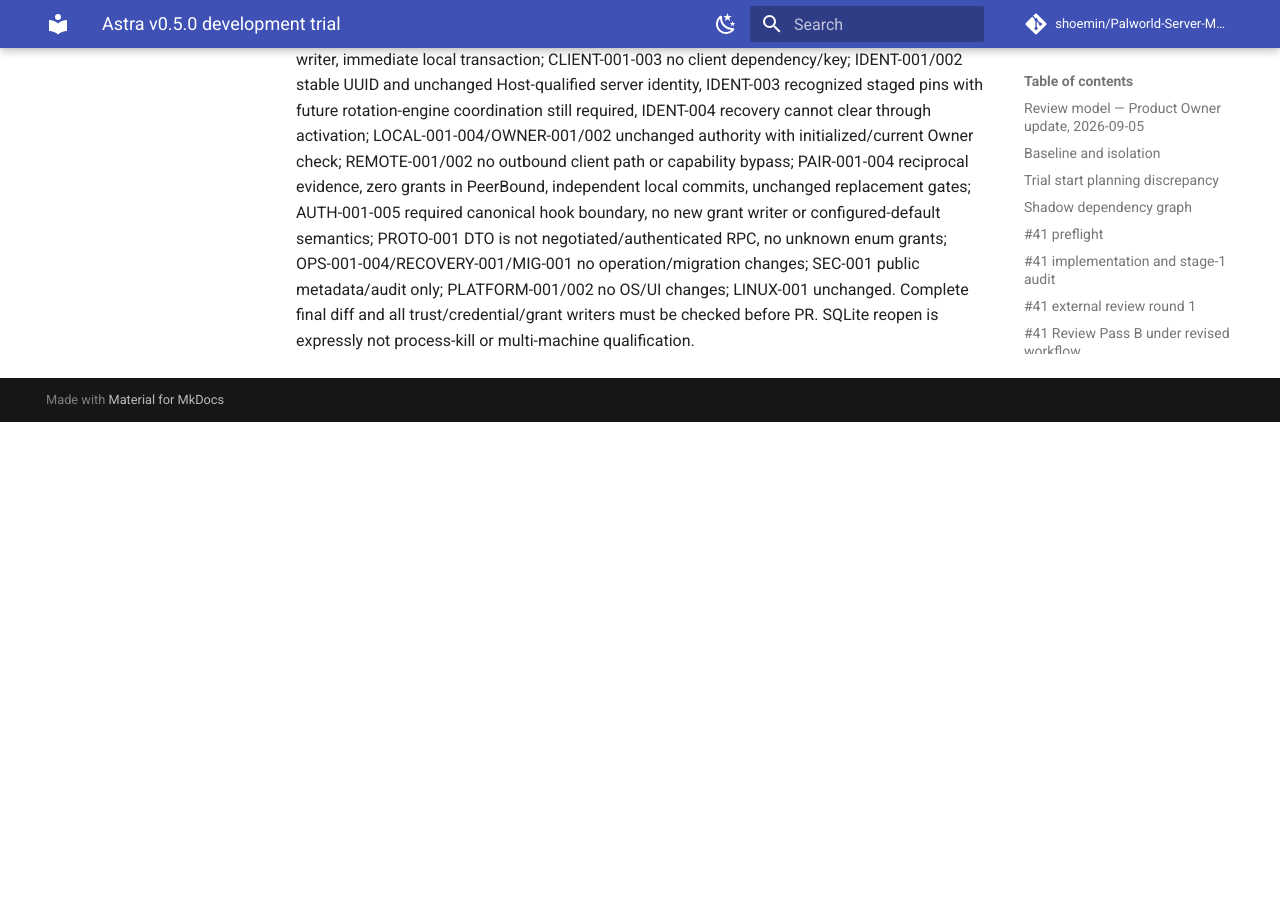
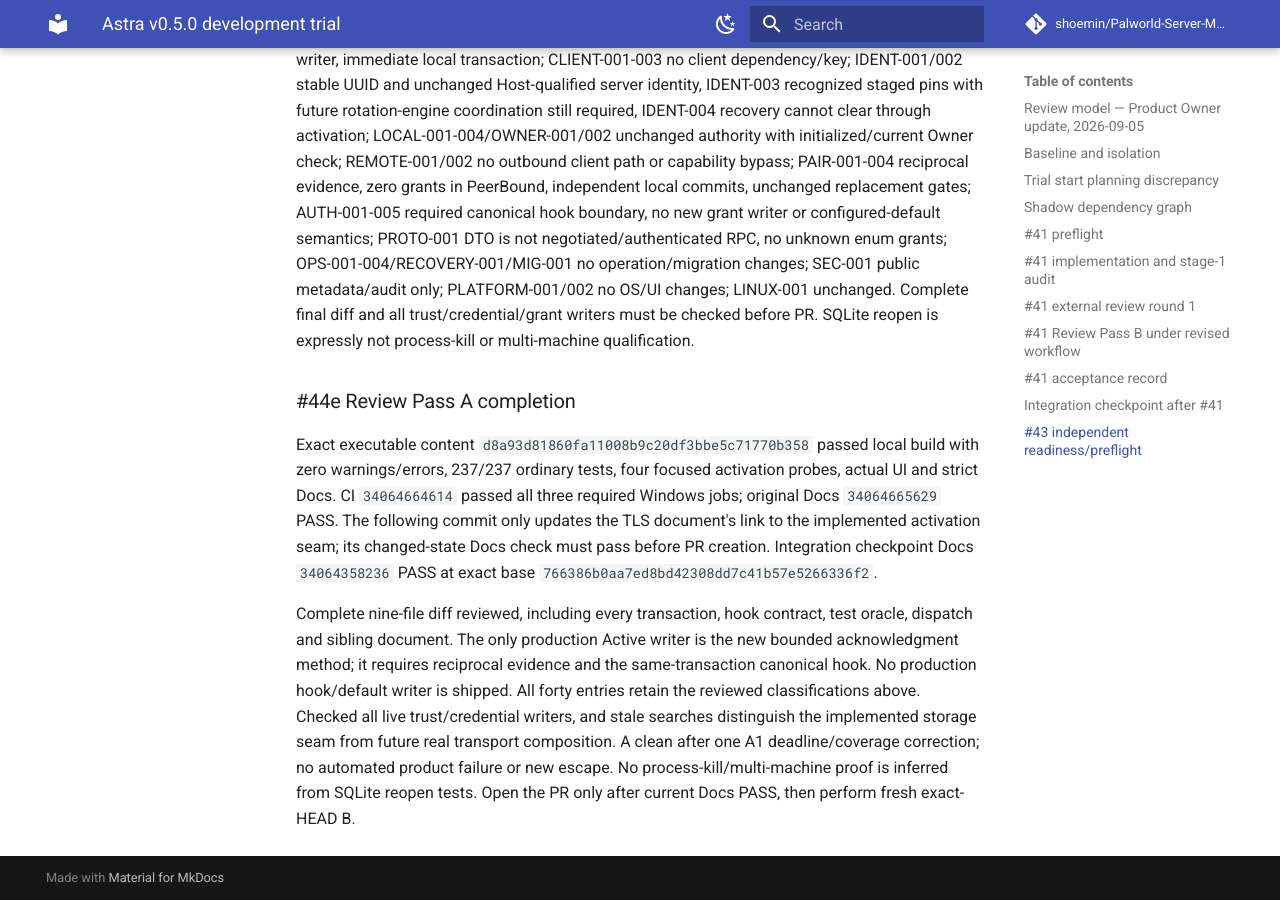
Before and after one commit to shoemin/Palworld-Server-Manager, an MkDocs documentation site: the page built from docs/experiments/astra-v0.5.0-trial.md, in a window 1280 px wide and 900 px high, scrolled down 151377 px. Built offline with MkDocs 1.6.1 and Material for MkDocs 9.7.7, drawn with Linux system fonts in a browser that asks for light colours; comment, search, counter and statistics services are not loaded; before the commit the page ends 151799 px from its top, so only the background shows below that; part of the change alters nothing that is shown.

Commit message:
Record clean activation pre-PR review and Windows evidence

```diff
--- a/docs/experiments/astra-v0.5.0-trial.md
+++ b/docs/experiments/astra-v0.5.0-trial.md
@@ -1626,3 +1626,9 @@ Implemented durable reciprocal acknowledgment construction and local activation
 Initial build and three focused tests passed. A1 found a slow hook could cross the pending deadline before commit; added a final deadline guard and a fourth test proving rollback of state, hook effect and audit. Extended existing-grant preservation and old-metadata proof tests, and corrected the sibling storage documentation's now-stale no-activation statement. One correction cycle, no compiler/runtime implementation failure or escaped defect. Four focused probes, actual UI and strict Docs pass; the full ordinary suite and remote changed-state checks remain before A clean.
 
 All forty invariants re-audited: ARCH-001/002 frozen; HOST-001/002/PERSIST-001 sole Host writer, immediate local transaction; CLIENT-001-003 no client dependency/key; IDENT-001/002 stable UUID and unchanged Host-qualified server identity, IDENT-003 recognized staged pins with future rotation-engine coordination still required, IDENT-004 recovery cannot clear through activation; LOCAL-001-004/OWNER-001/002 unchanged authority with initialized/current Owner check; REMOTE-001/002 no outbound client path or capability bypass; PAIR-001-004 reciprocal evidence, zero grants in PeerBound, independent local commits, unchanged replacement gates; AUTH-001-005 required canonical hook boundary, no new grant writer or configured-default semantics; PROTO-001 DTO is not negotiated/authenticated RPC, no unknown enum grants; OPS-001-004/RECOVERY-001/MIG-001 no operation/migration changes; SEC-001 public metadata/audit only; PLATFORM-001/002 no OS/UI changes; LINUX-001 unchanged. Complete final diff and all trust/credential/grant writers must be checked before PR. SQLite reopen is expressly not process-kill or multi-machine qualification.
+
+### #44e Review Pass A completion
+
+Exact executable content `d8a93d81860fa11008b9c20df3bbe5c71770b358` passed local build with zero warnings/errors, 237/237 ordinary tests, four focused activation probes, actual UI and strict Docs. CI `34064664614` passed all three required Windows jobs; original Docs `34064665629` PASS. The following commit only updates the TLS document's link to the implemented activation seam; its changed-state Docs check must pass before PR creation. Integration checkpoint Docs `34064358236` PASS at exact base `766386b0aa7ed8bd42308dd7c41b57e5266336f2`.
+
+Complete nine-file diff reviewed, including every transaction, hook contract, test oracle, dispatch and sibling document. The only production Active writer is the new bounded acknowledgment method; it requires reciprocal evidence and the same-transaction canonical hook. No production hook/default writer is shipped. All forty entries retain the reviewed classifications above. Checked all live trust/credential writers, and stale searches distinguish the implemented storage seam from future real transport composition. A clean after one A1 deadline/coverage correction; no automated product failure or new escape. No process-kill/multi-machine proof is inferred from SQLite reopen tests. Open the PR only after current Docs PASS, then perform fresh exact-HEAD B.
```
